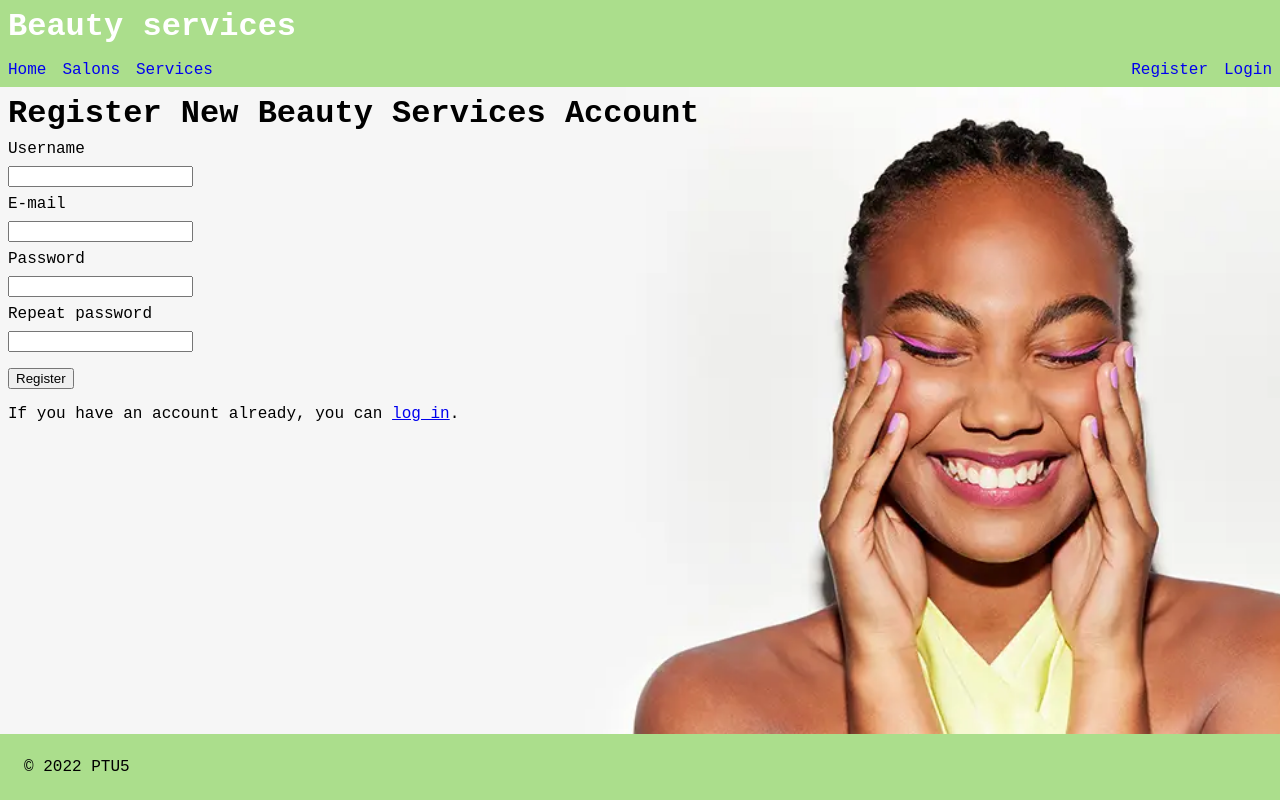
After one commit to IngridaVaitkuviene/ptu5_django_beauty_services, a Django app: page /user_profile/register/ in a window 1280 px wide. The commit adds this page. Run offline with Django 4.2, Linux system fonts and the light colour scheme.

Commit message:
register new account added

```diff
--- a/ptu5_beauty_services/beauty_services/static/beauty_services/css/base.css
+++ b/ptu5_beauty_services/beauty_services/static/beauty_services/css/base.css
@@ -73,6 +73,10 @@ form input {
     margin: 0.5rem;
 }
 
+.form-error {
+    color: #900;
+}
+
 h1 {
     margin: 0.5rem;
 }
@@ -128,6 +132,14 @@ table {
     margin: 0.5rem;
 }
 
-.form-error {
+.alert {
+    padding: 0.5rem;
+}
+
+.alert-error {
     color: #900;
 }
+
+.alert-success {
+    color: #070;
+}
--- a/ptu5_beauty_services/beauty_services/templates/beauty_services/base.html
+++ b/ptu5_beauty_services/beauty_services/templates/beauty_services/base.html
@@ -25,6 +25,7 @@
                     {% endif %}
                     <a href="{% url 'logout' %}">Logout</a>
                 {% else %}
+                    <a href="{% url 'register' %}">Register</a>
                     <a href="{% url 'login' %}{% if request.path != 'accounts/logout/' %}?next={{ request.path }}{% endif %}">Login</a>
                 {% endif %}
             {% endblock nav %}
@@ -32,8 +33,13 @@
     </header>
     <main>
         <div class="container">
-        {% block content %}
-        {% endblock content %}
+            {% if messages %}
+                {% for message in messages %}
+                    <div class="alert alert-{{ message.tags }}">{{ message }}</div>
+                {% endfor %}
+            {% endif %}
+            {% block content %}
+            {% endblock content %}
         </div>
     </main>
     <footer>
--- /dev/null
+++ b/ptu5_beauty_services/user_profile/templates/user_profile/register.html
@@ -0,0 +1,24 @@
+{% extends 'beauty_services/base.html' %}
+{% block title %}Register New {{ block.super }} account {% endblock title %}
+{% block content %}
+<h1>Register New Beauty Services Account</h1>
+
+<form action="" method="post">
+    {% csrf_token %}
+    <div class="table-grid form-grid">
+        <div><label for="username">Username</label></div>
+        <div><input type="text" name="username" value="{{ request.POST.username }}"></div>
+        <div><label for="email">E-mail</label></div>
+        <div><input type="text" name="email" value="{{ request.POST.email }}"></div>
+        <div><label for="password">Password</label></div>
+        <div><input type="password" name="password"></div>
+        <div><label for="password2">Repeat password</label></div>
+        <div><input type="password" name="password2"></div>
+        <div></div>
+        <div><button type="submit">Register</button><div>
+    </div>
+</form>
+
+<p>If you have an account already, you can <a href="{% url 'login' %}">log in</a>.</p>
+
+{% endblock content %}
--- a/ptu5_beauty_services/user_profile/urls.py
+++ b/ptu5_beauty_services/user_profile/urls.py
@@ -1,5 +1,6 @@
 from django.urls import path
+from . import views
 
 urlpatterns = [
-
+    path('register/', views.register, name='register')
 ]
--- a/ptu5_beauty_services/user_profile/views.py
+++ b/ptu5_beauty_services/user_profile/views.py
@@ -1,3 +1,37 @@
-from django.shortcuts import render
+from django.contrib import messages
+from django.contrib.auth import get_user_model
+from django.core.validators import validate_email
+from django.shortcuts import render, redirect
+from django.views.decorators.csrf import csrf_protect
 
-# Create your views here.
+
+User = get_user_model()
+
+@csrf_protect
+def register(request):
+    if request.method == "POST":
+        username = request.POST.get('username')
+        email = request.POST.get('email')
+        password = request.POST.get('password')
+        password2 = request.POST.get('password2')
+        error = False
+        if not username or User.objects.filter(username=username).first():
+            messages.error(request, 'Username not entered or username already exists.')
+            error = True
+        if not email or User.objects.filter(email=email).first():
+            messages.error(request, 'Email not entered or user with this email already exists.')
+            error = True
+        else:
+            try:
+                validate_email(email)
+            except:
+                messages.error(request, 'Invalid email.')
+                error = True
+        if not password or not password2 or password != password2:
+            messages.error(request, 'Passwords not entered, or do not match.')
+            error = True
+        if not error:
+            User.objects.create_user(username=username, email=email, password=password)
+            messages.success(request, 'User registration successful. You can log in now.')
+            return redirect('login')
+    return render(request, 'user_profile/register.html')
```
